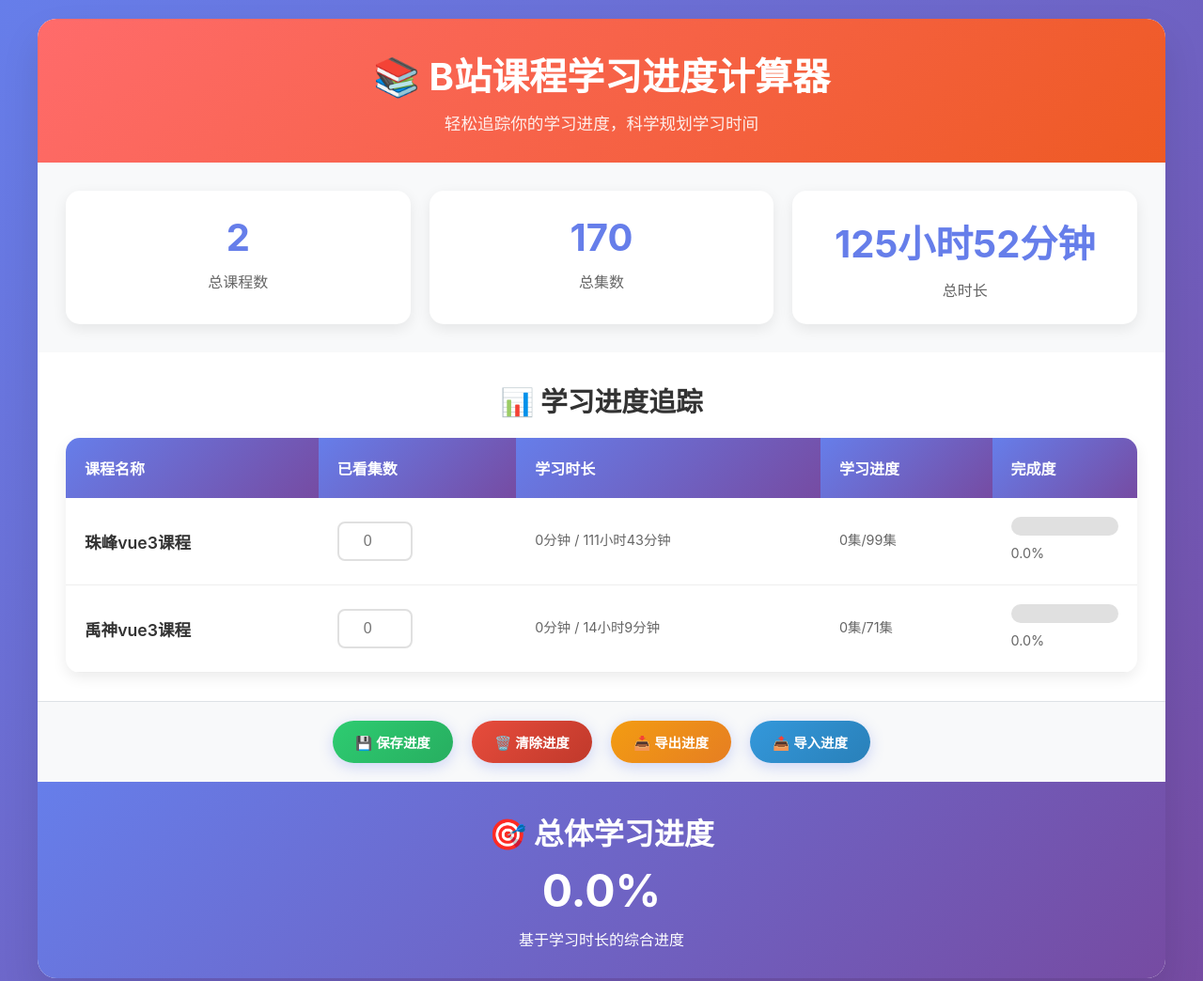
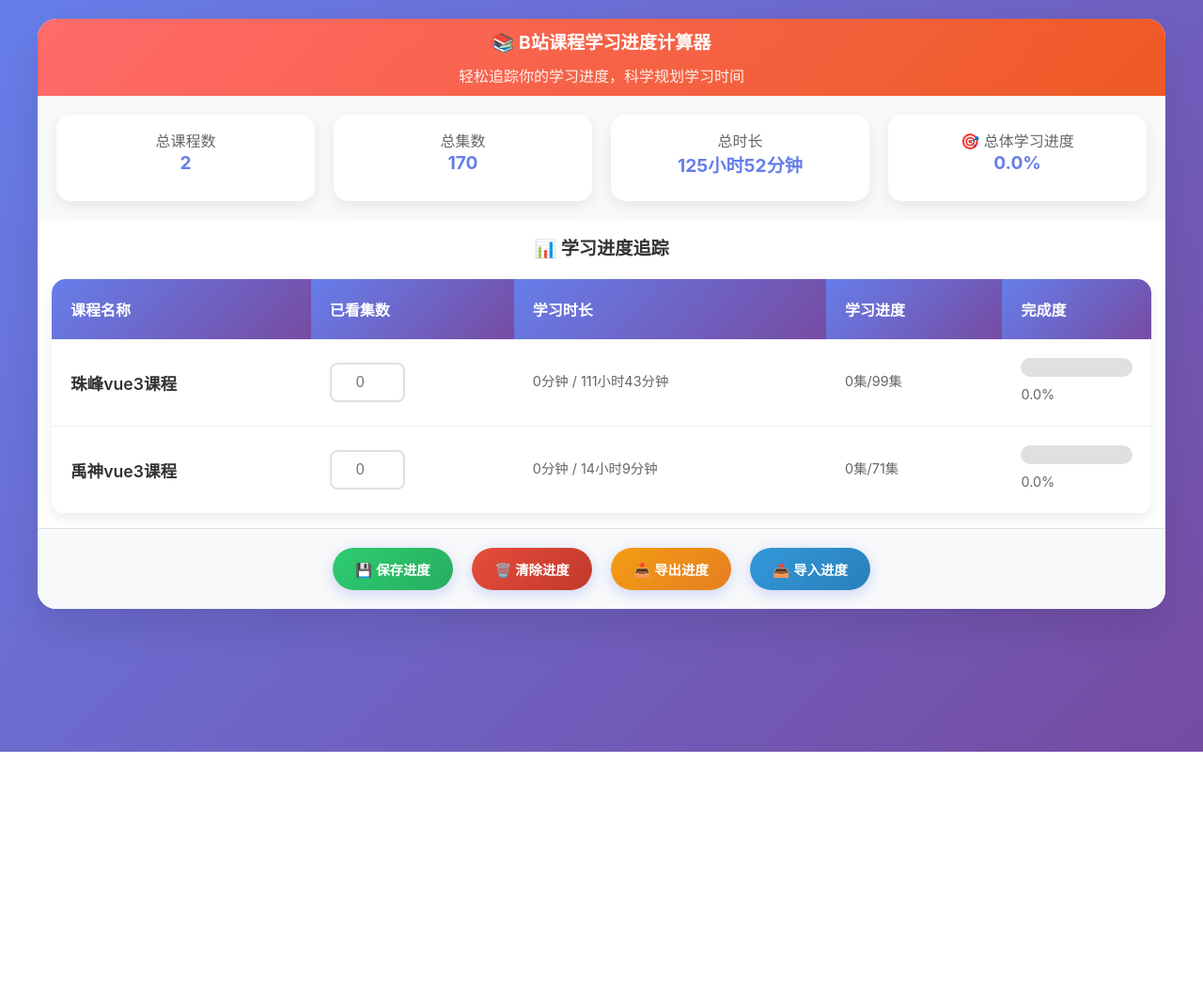
Before and after one commit to Newcy4/bilibili-course-tracker, a website: page index.html in a window 1280 px wide. Shown: the top 1044 px of the page at 94% size. After the commit the page ends 800 px from the top, so only its background shows below. Drawn offline with Linux system fonts and the light colour scheme.

Commit message:
修改页面布局

```diff
--- a/index.html
+++ b/index.html
@@ -30,18 +30,18 @@
         .header {
             background: linear-gradient(135deg, #ff6b6b, #ee5a24);
             color: white;
-            padding: 30px;
+            padding: 10px;
             text-align: center;
         }
 
         .header h1 {
-            font-size: 2.5em;
+            font-size: 1.2em;
             margin-bottom: 10px;
             font-weight: 700;
         }
 
         .header p {
-            font-size: 1.1em;
+            font-size: 1em;
             opacity: 0.9;
         }
 
@@ -49,13 +49,13 @@
             display: grid;
             grid-template-columns: repeat(auto-fit, minmax(200px, 1fr));
             gap: 20px;
-            padding: 30px;
+            padding: 20px;
             background: #f8f9fa;
         }
 
         .stat-card {
             background: white;
-            padding: 25px;
+            padding: 15px;
             border-radius: 15px;
             text-align: center;
             box-shadow: 0 5px 15px rgba(0,0,0,0.08);
@@ -67,7 +67,7 @@
         }
 
         .stat-number {
-            font-size: 2.5em;
+            font-size: 1.2em;
             font-weight: bold;
             color: #667eea;
             margin-bottom: 10px;
@@ -79,11 +79,11 @@
         }
 
         .progress-section {
-            padding: 30px;
+            padding: 15px;
         }
 
         .section-title {
-            font-size: 1.8em;
+            font-size: 1.2em;
             margin-bottom: 20px;
             color: #333;
             text-align: center;
@@ -252,7 +252,7 @@
             }
 
             .header h1 {
-                font-size: 2em;
+                font-size: 1.2em;
             }
 
             .stats-grid {
@@ -291,16 +291,20 @@
         <div id="content" style="display: none;">
             <div class="stats-grid">
                 <div class="stat-card">
+                    <div class="stat-label">总课程数</div>
                     <div class="stat-number" id="totalCourses">0</div>
-                    <div class="stat-label">总课程数</div>
                 </div>
                 <div class="stat-card">
+                    <div class="stat-label">总集数</div>
                     <div class="stat-number" id="totalEpisodes">0</div>
-                    <div class="stat-label">总集数</div>
                 </div>
                 <div class="stat-card">
+                    <div class="stat-label">总时长</div>
                     <div class="stat-number" id="totalDuration">0小时</div>
-                    <div class="stat-label">总时长</div>
+                </div>
+                <div class="stat-card">
+                    <div class="stat-label">🎯 总体学习进度</div>
+                    <div class="stat-number" id="overallProgress">0%</div>
                 </div>
             </div>
 
@@ -329,11 +333,11 @@
                 <button id="importProgressBtn" class="control-btn import-btn">📤 导入进度</button>
                 <input type="file" id="importProgressFile" accept=".json" style="display: none;">
             </div>
-            <div class="overall-progress">
+            <!-- <div class="overall-progress">
                 <h2>🎯 总体学习进度</h2>
                 <div class="progress-number" id="overallProgress">0%</div>
                 <p>基于学习时长的综合进度</p>
-            </div>
+            </div> -->
         </div>
     </div>
 
```
